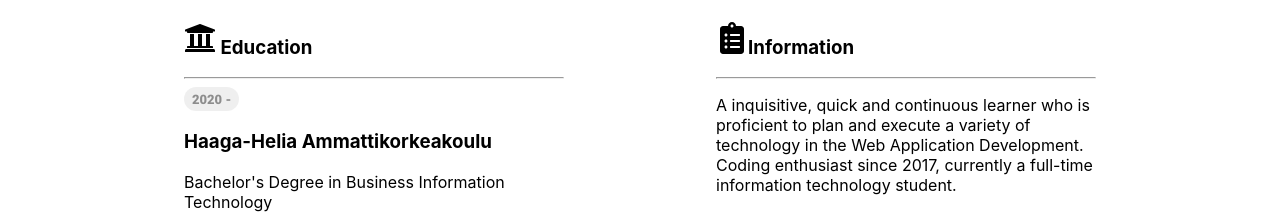
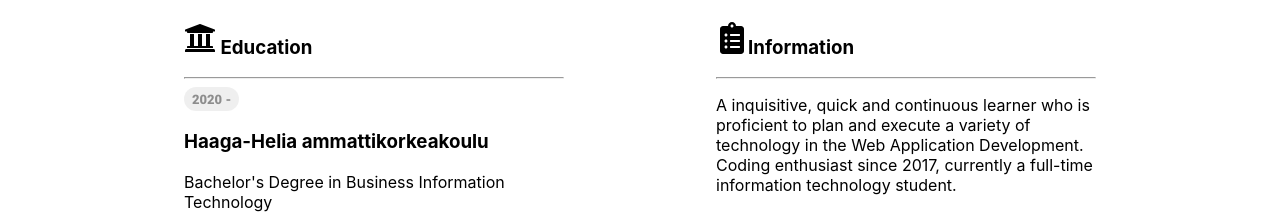
Before and after one commit to Johamatt/JohamattCv, a React (Create React App) app: page / in a window 1280 px wide. Shown: the part 1060-1278 px from the top of the page. Built offline with nearby package versions, Linux system fonts and the light colour scheme.

Commit message:
fix typo

```diff
--- a/src/pages/About.js
+++ b/src/pages/About.js
@@ -143,7 +143,7 @@ export default function About() {
                     <Grid item xs={12} className={classes.education}>
                       <Grid item xs={12}>
                         <Chip size="small" label="2020 - " disabled />
-                        <h3>Haaga-Helia Ammattikorkeakoulu</h3>
+                        <h3>Haaga-Helia ammattikorkeakoulu</h3>
                         <p>
                           Bachelor's Degree in Business Information Technology
                         </p>
```
